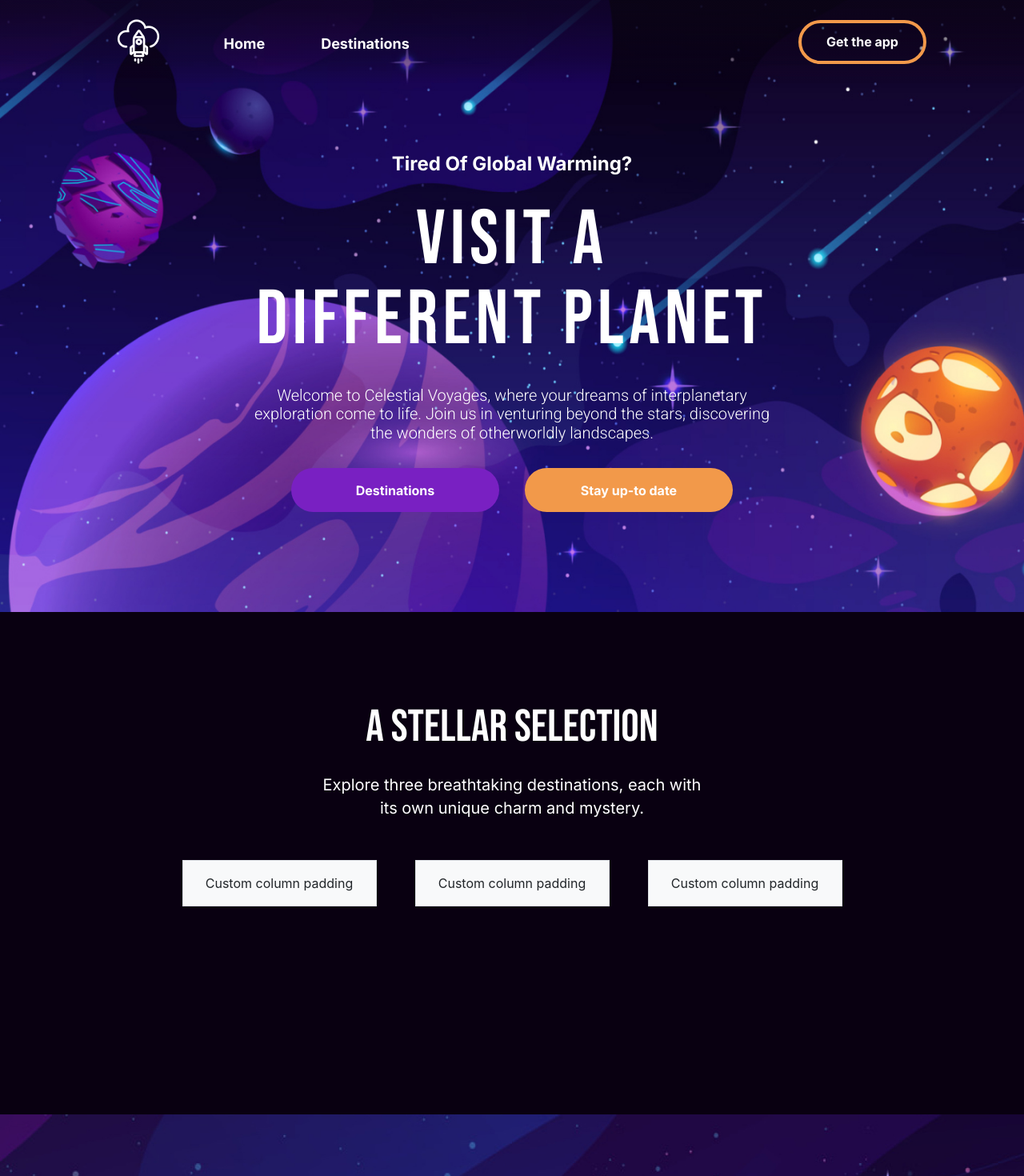
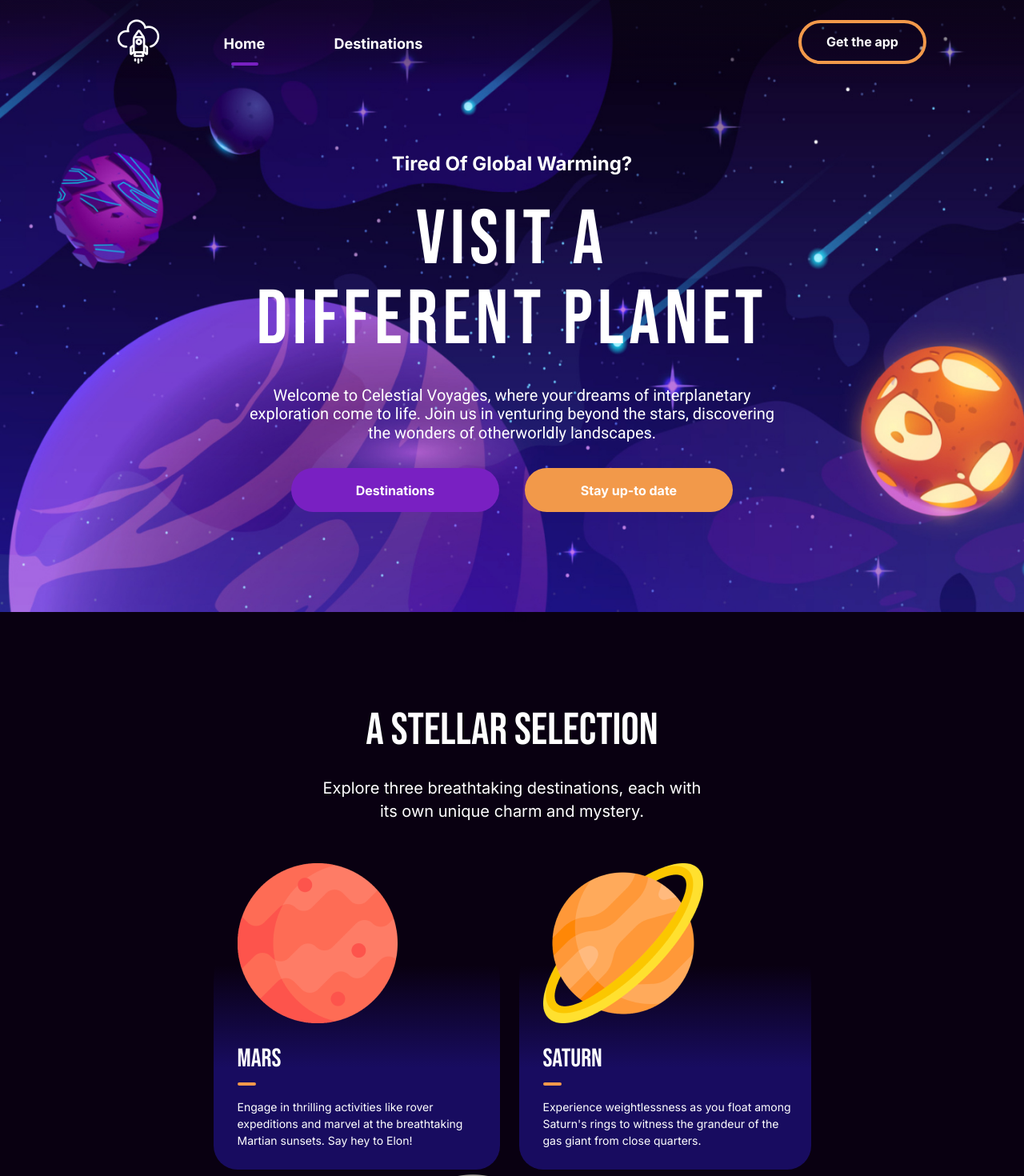
Before and after one commit to DupieM/duplessismarine_221326_galactic_getaways, a React (Create React App) app in the folder galactic_getaways/: page / in a window 1280 px wide. Shown: the top 1470 px of the page at 80% size. Built offline with nearby package versions, Linux system fonts and the light colour scheme.

Commit message:
Landing Frontend Part 3

```diff
--- a/galactic_getaways/src/components/navbar.js
+++ b/galactic_getaways/src/components/navbar.js
@@ -1,15 +1,29 @@
 import React from "react";
 import icon from "../Images/Logo.png";
 import './navbar_footer.css'
+import { useEffect, useState } from "react";
 
 function BasicNavbar() {
+
+    const [activeLink, setActiveLink] = useState('link1');
+
+    const handleLinkClick = (link) => {
+      setActiveLink(link);
+    };
+
+    useEffect(() => {
+      setActiveLink('link1');
+    }, []);
+
     return (
         <nav class="navbar navbar-expand-lg bg-body-tertiary">
         <div class="container-fluid">
 
           <div className='navHolder'>
 
-            <img src={icon} className='Logo'></img>
+            <a href="#header">
+              <img src={icon} className='Logo'/>
+            </a>
 
             <button class="navbar-toggler" type="button" data-bs-toggle="collapse" data-bs-target="#navbarText" aria-controls="navbarText" aria-expanded="false" aria-label="Toggle navigation">
               <span class="navbar-toggler-icon"></span>
@@ -17,17 +31,16 @@ function BasicNavbar() {
 
             <div class="collapse navbar-collapse navbar-container" id="navbarText">
               <ul class="navbar-nav me-auto mb-2 mb-lg-0">
-                <li class="nav-item">
-                  <a href="#start" className="navlink">Home</a>
+                <li className={activeLink === 'link1' ? 'nav-item active-link' : 'nav-item'} onClick={() => handleLinkClick('link1')}>
+                  <a href="#header" className="navlink">Home</a>
                   <div class="underline"></div>
                 </li>
-                <li class="nav-item">
-                  <a href="#mid" className="navlink">Destinations</a>
-                  <div class="underline"></div>
+                <li className={activeLink === 'link2' ? 'nav-item active-link2' : 'nav-item'} onClick={() => handleLinkClick('link2')}>
+                  <a href="#destinations" className="navlink">Destinations</a>
+                  <div class="underline2"></div>
                 </li>
               </ul>
             </div>
-
           </div>
 
           <button type="button" className="btn">Get the app</button>
--- a/galactic_getaways/src/components/navbar_footer.css
+++ b/galactic_getaways/src/components/navbar_footer.css
@@ -71,7 +71,7 @@
 .btn:hover {
     border-radius: 100px;
     padding: 16px, 80px, 16px, 80px;
-    background-color: #F2994A;
+    background: linear-gradient(90deg, rgba(242, 153, 74, 1), rgba(206, 118, 41, 1));
     color: white;
     font-family: "Inter", sans-serif;
     font-weight: 700;
@@ -83,5 +83,61 @@
     0px 4px 4px 0px rgba(0, 0, 0, 0.25);
 }
 
+.navbar-container ul li .underline {
+    height: 0px;
+    background-color: transparent;
+    width: 0%;
+    transition: width 0.2s, background-color 0.5s;
+    margin: 69px;
+}
+
+.navbar-container ul li .underline2 {
+    height: 0px;
+    background-color: transparent;
+    width: 0%;
+    transition: width 0.2s, background-color 0.5s;
+    margin: 94px;
+}
+
+.navbar-container ul li.active-link .underline {
+    width: 25%;
+    background: #7920C2;
+    height: 3.5px;
+    margin-top: 10px;
+    border-radius: 10px;
+}
+
+.navbar-container ul li.active-link2 .underline2 {
+    width: 25%;
+    background: #7920C2;
+    height: 3.5px;
+    margin-top: 10px;
+    border-radius: 10px;
+}
+
+.navbar-container ul li:hover .underline {
+    background: #7920C2;
+    width: 25%;
+}
+
+.navbar-container ul li:hover .underline2 {
+    background: #7920C2;
+    width: 25%;
+}
+
+.navbar-container ul li:active a {
+    transition: none;
+    color: rgba(255, 255, 255, 0.76);
+}
+
+.navbar-container ul li:active .underline {
+    transition: none;
+    background-color: rgba(255, 255, 255, 0);
+}
+
+.navbar-container ul li:active .underline2 {
+    transition: none;
+    background-color: rgba(255, 255, 255, 0);
+}
 
 /* Footer */
--- a/galactic_getaways/src/pages/landing.css
+++ b/galactic_getaways/src/pages/landing.css
@@ -1,8 +1,4 @@
 /* Dashboard */
-
-.box {
-    margin-bottom: 240px;
-}
 
 .bg_img {
     width: 100%;
@@ -40,7 +36,7 @@
 .Body {
     color: white;
     font-family: "Roboto", sans-serif;
-    font-weight: 300;
+    font-weight: 400;
     font-size: 20px;
     line-height: 23.44px;
     margin-bottom: 32px;
@@ -62,6 +58,7 @@
 }
 
 .bt:hover {
+    background: linear-gradient(90deg, rgba(121, 32, 194, 1), rgba(109, 27, 176, 1));
     box-shadow: 7px 11px 12px 0px rgba(121, 32, 194, 0.09),15px 24px 17px 0px rgba(121, 32, 194, 0.09),
     26px 42px 20px 0px rgba(121, 32, 194, 0.01), 41px 66px 22px 0px rgba(121, 32, 194, 0),
     0px 4px 4px 0px rgba(0, 0, 0, 0.25);
@@ -82,6 +79,7 @@
 }
 
 .bt_2:hover {
+    background: linear-gradient(90deg, rgba(242, 153, 74, 1), rgba(206, 118, 41, 1));
     box-shadow: 7px 11px 12px 0px rgba(242, 153, 74, 0.09),15px 24px 17px 0px rgba(242, 153, 74, 0.09),
     26px 42px 20px 0px rgba(242, 153, 74, 0.01), 41px 66px 22px 0px rgba(242, 153, 74, 0),
     0px 4px 4px 0px rgba(0, 0, 0, 0.25);
@@ -89,8 +87,14 @@
 
 /* Destinations */
 
+.space {
+    color: rgb(9, 0, 17, 1);
+    margin-top: 120px;
+}
+
 .box2 {
-    margin-bottom: 260px;
+    margin-top: 100px;
+    margin-bottom: 150px;
 }
 
 .Sub_Heading_2 {
@@ -109,6 +113,91 @@
     font-size: 20px;
     line-height: 29.05px;
     margin-bottom: 50px;
+}
+
+.planet_1 {
+    height: 383px;
+    background: linear-gradient(180deg, rgb(9, 0, 17, 1), rgba(9, 0, 17, 1), rgba(24, 12, 96, 1), rgba(24, 12, 96, 1));
+    border-radius: 150px 150px 30px 30px;
+    text-align: left;
+    padding-left: 30px;
+    color: white;
+}
+
+.planet_1:hover {
+    background: linear-gradient(180deg, rgb(9, 0, 17, 1), rgba(9, 0, 17, 1), rgba(151, 71, 255, 1), rgba(151, 71, 255, 1));
+    box-shadow: 7px 11px 12px 0px rgba(121, 32, 194, 0), 15px 24px 17px 0px rgba(121, 32, 194, 0.01),
+    26px 42px 20px 0px rgba(121, 32, 194, 0.01), 21px 66px 22px 0px rgba(24, 5, 39, 0),
+    0px 4px 20px 0px rgba(9, 0, 17, 1);
+}
+
+.p1 {
+    width: 200px;
+    height: 200px;
+}
+
+.p_name {
+    font-family: "Bebas Neue", sans-serif;
+    font-size: 32px;
+    font-weight: 400;
+    margin-top: 26px;
+}
+
+.underline {
+    width: 23px;
+    height: 4px;
+    background: #F2994A;
+    border-radius: 10px;
+    margin-bottom: 16px;
+    margin-top: 10px;
+}
+
+.p_info {
+    font-family: "Inter", sans-serif;
+    font-size: 14px;
+    font-weight: 400;
+}
+
+.planet_2 {
+    height: 383px;
+    background: linear-gradient(180deg, rgb(9, 0, 17, 1), rgba(9, 0, 17, 1), rgba(24, 12, 96, 1), rgba(24, 12, 96, 1));
+    border-radius: 150px 150px 30px 30px;
+    text-align: left;
+    padding-left: 30px;
+    color: white;
+}
+
+.planet_2:hover {
+    background: linear-gradient(180deg, rgb(9, 0, 17, 1), rgba(9, 0, 17, 1), rgba(151, 71, 255, 1), rgba(151, 71, 255, 1));
+    box-shadow: 7px 11px 12px 0px rgba(121, 32, 194, 0), 15px 24px 17px 0px rgba(121, 32, 194, 0.01),
+    26px 42px 20px 0px rgba(121, 32, 194, 0.01), 21px 66px 22px 0px rgba(24, 5, 39, 0),
+    0px 4px 20px 0px rgba(9, 0, 17, 1);
+}
+
+.p2 {
+    width: 200px;
+    height: 200px;
+}
+
+.planet_3 {
+    height: 383px;
+    background: linear-gradient(180deg, rgb(9, 0, 17, 1), rgba(9, 0, 17, 1), rgba(24, 12, 96, 1), rgba(24, 12, 96, 1));
+    border-radius: 150px 150px 30px 30px;
+    text-align: left;
+    padding-left: 30px;
+    color: white;
+}
+
+.planet_3:hover {
+    background: linear-gradient(180deg, rgb(9, 0, 17, 1), rgba(9, 0, 17, 1), rgba(151, 71, 255, 1), rgba(151, 71, 255, 1));
+    box-shadow: 7px 11px 12px 0px rgba(121, 32, 194, 0), 15px 24px 17px 0px rgba(121, 32, 194, 0.01),
+    26px 42px 20px 0px rgba(121, 32, 194, 0.01), 21px 66px 22px 0px rgba(24, 5, 39, 0),
+    0px 4px 20px 0px rgba(9, 0, 17, 1);
+}
+
+.p3 {
+    width: 200px;
+    height: 200px;
 }
 
 /* App */
--- a/galactic_getaways/src/pages/landing.js
+++ b/galactic_getaways/src/pages/landing.js
@@ -3,14 +3,17 @@ import './landing.css';
 import React from "react";
 import img from  '../Images/Header_background.jpg';
 import img2 from  '../Images/mobile_app_background.jpg';
-import img3 from '../Images/Apple_iPhone_15_Pro_White_Titanium_1.png'
+import img3 from '../Images/Apple_iPhone_15_Pro_White_Titanium_1.png';
+import planet1 from '../Images/mars.png';
+import planet2 from '../Images/saturn.png';
+import planet3 from '../Images/pluto.png'
 
 function Landing(){
     return (
 
         <div className="App_landing">
 
-            <div className='box'>
+            <div id="header">
                 <img src={img} className='bg_img'/>
                 <div className="maincard">
                     <h2 className="Sub_Heading">Tired Of Global Warming?</h2>
@@ -28,22 +31,51 @@ function Landing(){
                 </div>
             </div>
 
-            <div className='box2'>
+            <div id="destinations" className="space">Hallo</div>
+
+            <div className='box2' >
                 <h2 className="Sub_Heading_2">A Stellar Selection</h2>
                 <p className="Body_2">
                     Explore three breathtaking destinations, each with <br/>
                     its own unique charm and mystery.
                 </p>
                 <div class="container">
-                    <div class="row gx-5 justify-content-center">
-                        <div class="col-3">
-                            <div class="p-3 border bg-light">Custom column padding</div>
+                    <div class="row gx-4 justify-content-center">
+                        <div class="col-3" style={{width: '382px'}}>
+                            <div class="planet_1">
+                                <img src={planet1} className="p1" />
+                                <h5 className="p_name">Mars</h5>
+                                <div class="underline"></div>
+                                <p className="p_info">
+                                    Engage in thrilling activities like rover <br/>
+                                    expeditions and marvel at the breathtaking <br/>
+                                    Martian sunsets. Say hey to Elon!
+                                </p>
+                            </div>
                         </div>
-                        <div class="col-3">
-                            <div class="p-3 border bg-light">Custom column padding</div>
+                        <div class="col-3"  style={{width: '389px'}}>
+                            <div class="planet_2">
+                                <img src={planet2} className="p2" />
+                                <h5 className="p_name">Saturn</h5>
+                                <div class="underline"></div>
+                                <p className="p_info">
+                                    Experience weightlessness as you float among <br/>
+                                    Saturn's rings to witness the grandeur of the <br/>
+                                    gas giant from close quarters.
+                                </p>
+                            </div>
                         </div>
-                        <div class="col-3">
-                            <div class="p-3 border bg-light">Custom column padding</div>
+                        <div class="col-3"  style={{width: '382px'}}>
+                            <div class="planet_3">
+                                <img src={planet3} className="p3" />
+                                <h5 className="p_name">Pluto</h5>
+                                <div class="underline"></div>
+                                <p className="p_info">
+                                    Uncover the mysteries of the distant dwarf <br/>
+                                    “planet” Pluto. Traverse its icy plains that <br/>
+                                    resides on the outskirts of our solar system.
+                                </p>
+                            </div>
                         </div>
                     </div>
                 </div>
```
Also changed, not shown: galactic_getaways/src/Images/mars.png (renamed from galactic_getaways/src/Images/mars 2.png).
